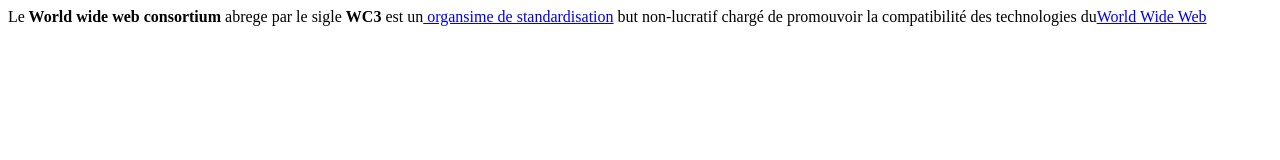
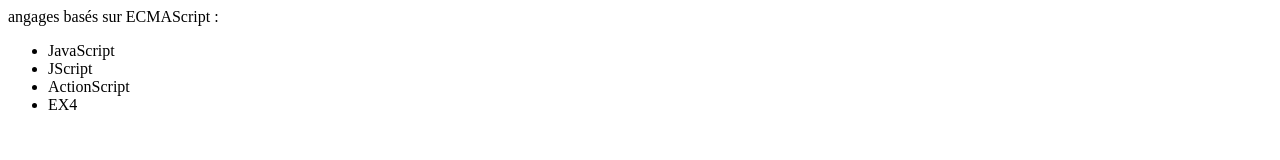
Before and after one commit to Akashiutchiha/JavaScrpit, a plain HTML site: page index2.html in a window 1280 px wide. Drawn offline with Linux system fonts and the light colour scheme.

Commit message:
feat: Added all the HTML elements using Pure JS(part 2)

```diff
--- a/index2.html
+++ b/index2.html
@@ -7,45 +7,28 @@
     <title>Document</title>
 </head>
 <body>
+    <script>
+        const div = document.createElement('div')
+        const text = document.createTextNode(`angages basés sur
+ECMAScript :`)
+const p = document.createElement('p').appendChild(text)
 
-    <script>
-        // Creating the Nodes and the text elements
-        const textnodes = [
-            document.createTextNode('Le'),
-            document.createTextNode(" World wide web consortium"),
-            document.createTextNode(" abrege par le sigle "),
-            document.createTextNode(' WC3'),
-            document.createTextNode(' est un'),
-            document.createTextNode(' organsime de standardisation'),
-            document.createTextNode(` but non-lucratif chargé de promouvoir la compatibilité des
-technologies du`),
-            document.createTextNode('World Wide Web')
-        ];
-
-        const div = document.createElement("div")
-        const strong1 = document.createElement("strong");
-        const strong2 = document.createElement("strong");
-
-        const a1 = document.createElement('a')
-        const a2 = document.createElement('a')
-
-        a1.href = "http://fr.wikipedia.org/wiki/World_Wide_Web"
-        a2.href = "http://fr.wikipedia.org/wiki/Organisme_de_normalisation"
+        var ulitem = document.createElement('ul'), ul;
 
 
-        // Appending them as child nodes
-        div.appendChild(textnodes[0])
-        div.appendChild(strong1).appendChild(textnodes[1])
-        div.appendChild(textnodes[2])
-        div.appendChild(strong2).appendChild(textnodes[3])
-        div.appendChild(textnodes[4])
-        div.appendChild(a1).appendChild(textnodes[5])
-        div.appendChild(textnodes[6])
-        div.appendChild(a2).appendChild(textnodes[7])
-        // div.appendChild(textnodes[8])
-
-
-
+        const names = [document.createTextNode('JavaScript'),
+         document.createTextNode('JScript'),
+          document.createTextNode('ActionScript'),
+           document.createTextNode('EX4'),
+           "hello"
+        ]
+        for (var i = 0; i < 4; i++){
+            ul = document.createElement('li')
+            ul.appendChild(names[i])
+            ulitem.appendChild(ul)
+        }
+        div.appendChild(p)
+        div.appendChild(ulitem)
         document.body.appendChild(div)
 
     </script>
```
